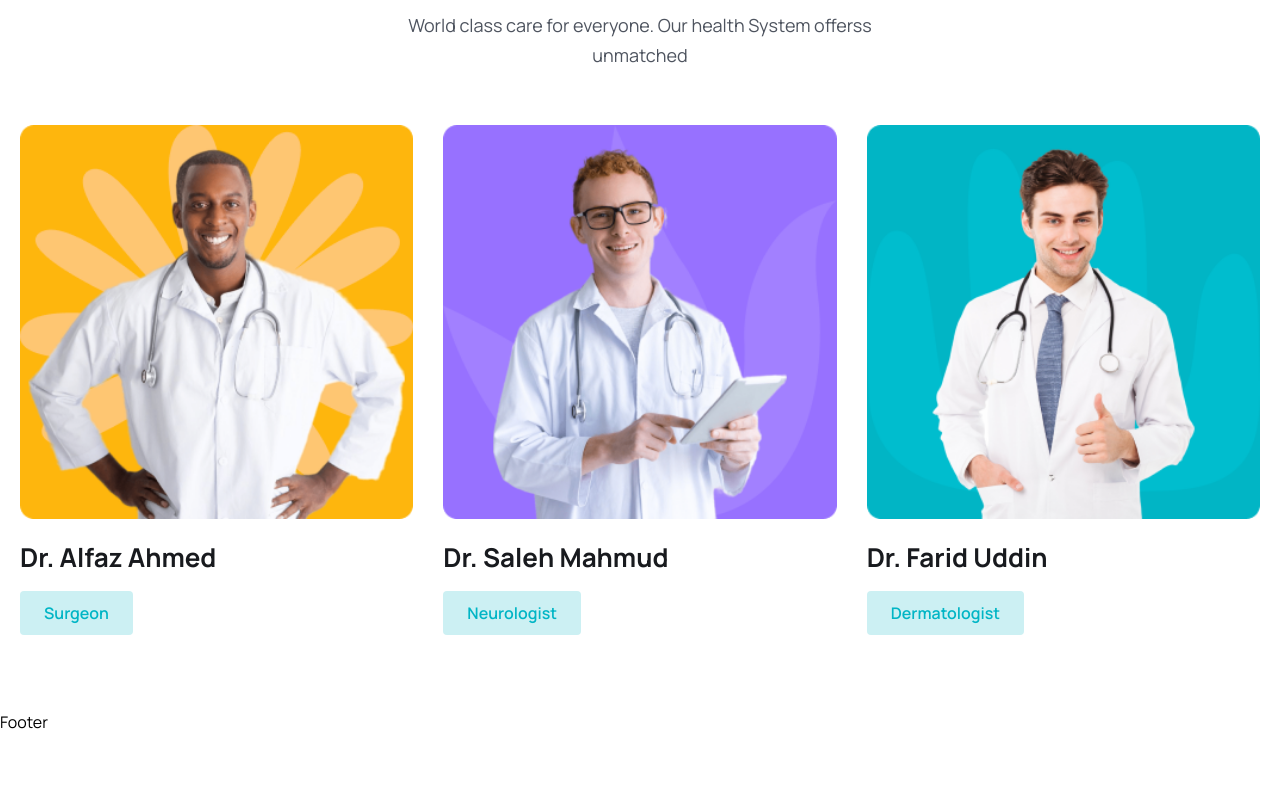
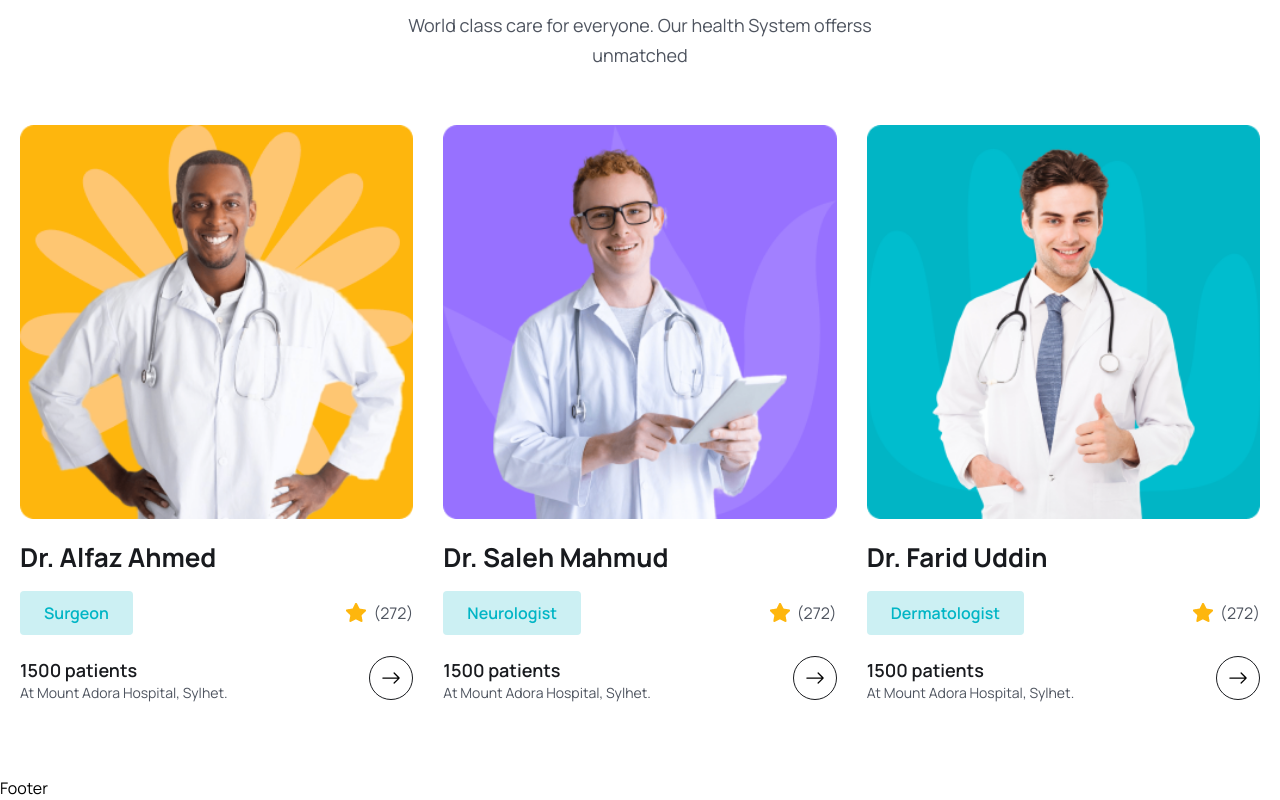
Before and after one commit to Isurulak1/Doctor_apoiment_bookingapp, a React (Vite) app in the folder frontend/: page / in a window 1280 px wide. Shown: the part 4279-5079 px from the top of the page. Before the commit the page ends 5013 px from the top, so only its background shows below. Built offline with nearby package versions, Linux system fonts and the light colour scheme.

Commit message:
completed doctorcard

```diff
--- a/frontend/src/components/Doctors/DoctorCard.jsx
+++ b/frontend/src/components/Doctors/DoctorCard.jsx
@@ -28,6 +28,30 @@
             <span className='bg-[#CCF0F3] text-irisBlueColor py-1 px-2 lg:py-2 lg:px-6 text-[12px] leading-4 lg:text-[16px] lg:leading-7 font-semibold rounded'>
                 {specialty}
             </span>
+
+            <div className='flex items-center gap-[6px]'>
+                <span className='flex items-center gap-[6px] text-[14px] leading-6 lg:text-[16px] lg:leading-7 font-semibold text-headingColor'>
+                    <img src={starIcon} alt="" />
+                </span>
+                <span className='text-]14px] leading-6 lg:text-[16px] lg:leading-7 font-[400] text-textColor'>
+                    ({totalRating})
+                </span>
+            </div>
+        </div>
+
+        <div className='mt-[18px] lg:mt-5 flex items-center justify-between'>
+            <div>
+                <h3 className='text-[16px] leading-7 lg:text-[18px] lg:leading-[30px] font-semibold text-headingColor'>
+                    {totalPatients} patients
+                </h3>
+                <p className='text-[14px] leading-4 font-[400] text-textColor'>
+                    At {hospital}
+                </p>
+            </div>
+
+            <Link to='/doctors' className='w-[44px] h-[44px] rounded-full border border-solid border-[#181A1E] flex items-center justify-center group hover:bg-primaryColor hover:border-none'>
+                  <BsArrowRight className='group-hover:text-white w-6 h-5'/>
+            </Link>
         </div>
     </div>
   )
```
